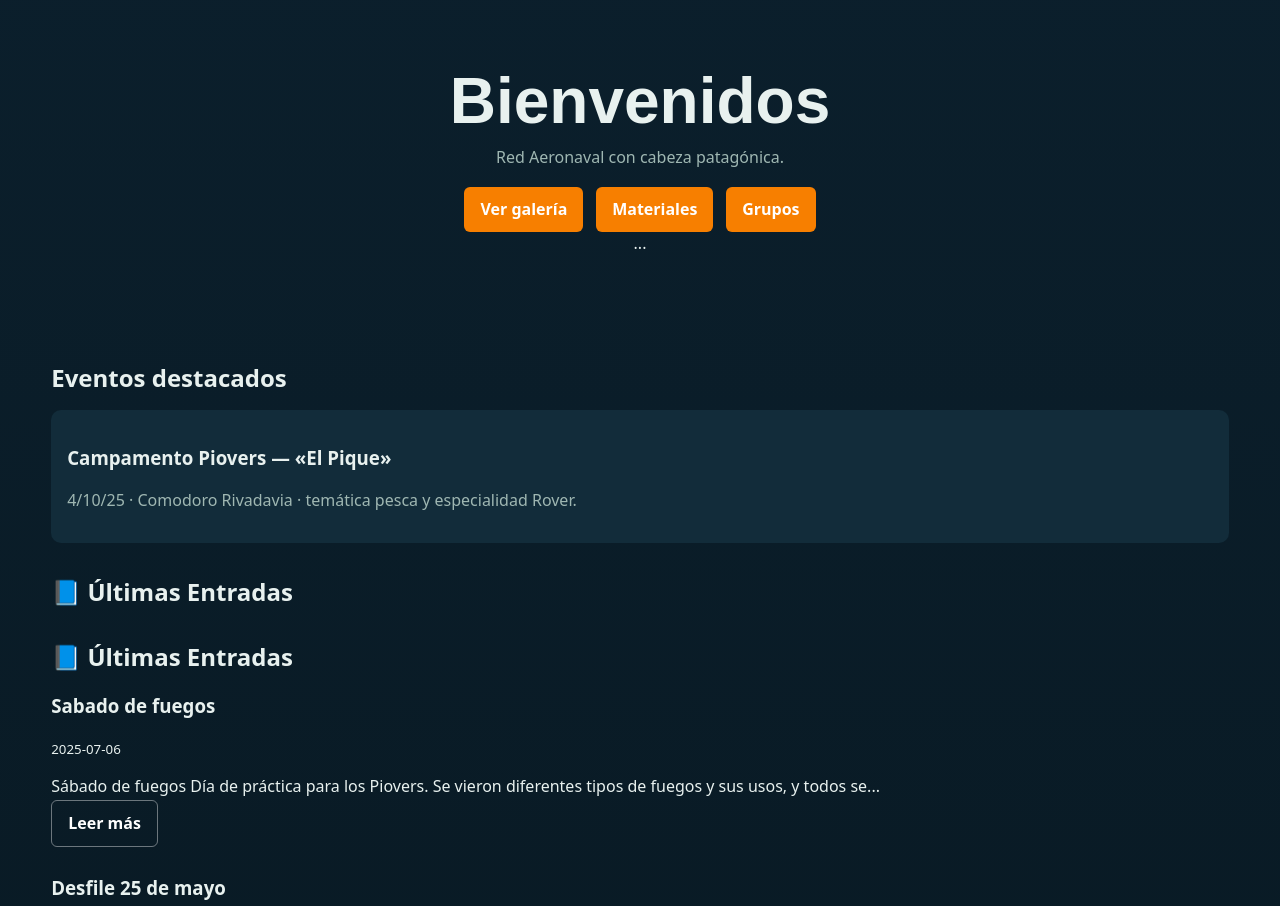
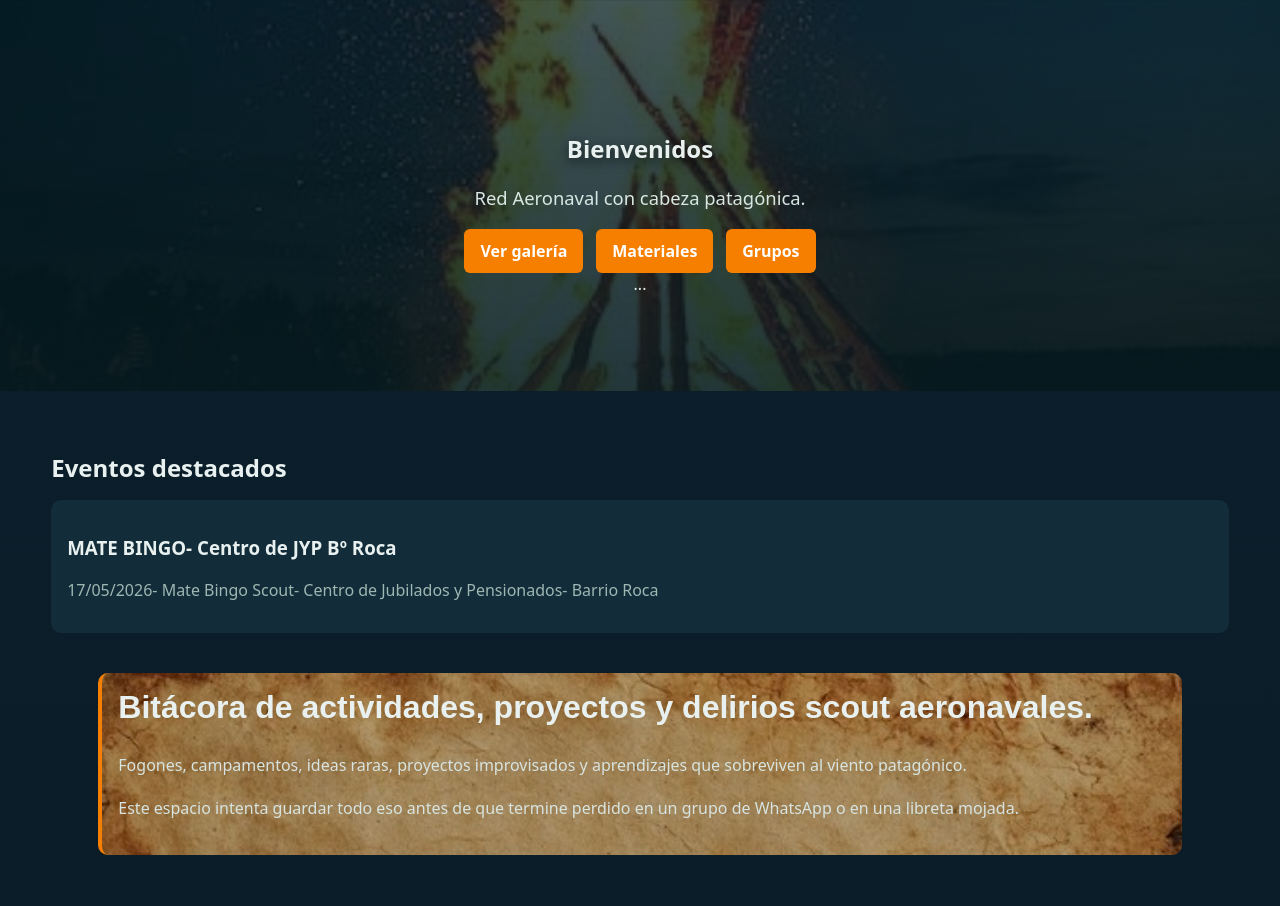
Before and after one commit to jaako1986/piovertadas, a Flask app: page / in a window 1280 px wide. Shown: the part 46-952 px from the top of the page. Run offline with Flask 3, Linux system fonts and the light colour scheme; some web fonts are replaced.

Commit message:
actualizacion home

```diff
--- a/static/css/home_v2.css
+++ b/static/css/home_v2.css
@@ -78,19 +87,30 @@ body{
 
 /* HERO */
 .hero{
-  padding: 4rem 0 3rem;
+  position: relative;
+  padding: 7rem 0 6rem;
   text-align: center;
+
+  background:
+    linear-gradient(rgba(4,28,34,.75), rgba(4,28,34,.88)),
+    url('/static/backgrounds/fogon-hero.jpg');
+
+  background-size: cover;
+  background-position: center;
+}
+
+.hero-inner{
+  max-width: 850px;
+  margin: auto;
 }
 
 .hero-inner h1{
-  font-family: WoodWorks, sans-serif;
-  font-size: clamp(2.5rem, 6vw, 4rem);
-  margin: 0;
+  text-shadow: 0 4px 12px rgba(0,0,0,.6);
 }
 
 .lead{
-  color: var(--muted);
-  margin-top: .5rem;
+  font-size: 1.15rem;
+  color: #d9e7e3;
 }
 
 /* BOTONES */
@@ -229,6 +249,29 @@ body{
   overflow: hidden;
   border-radius: 8px;
 }
+.bitacora{
+  background:
+    linear-gradient(rgba(0,0,0,.25), rgba(0,0,0,.25)),
+    url('/static/backgrounds/papel-textura.jpg');
+
+  background-size: cover;
+  border-left: 4px solid var(--accent);
+}
+
+.bitacora h2{
+  font-family: WoodWorks, sans-serif;
+  font-size: 2rem;
+  margin-top: 0;
+}
+
+.bitacora p{
+  color: #d7e4e1;
+  line-height: 1.7;
+}
+
+.btn-card h3{
+  margin-top: 0;
+}
 
 /* IMG */
 .g-item img{
--- a/templates/base.html
+++ b/templates/base.html
@@ -28,9 +28,50 @@
     <div class="footer-grid">
       <p>© {{ current_year }} Grupo Scouts Aeronavales “Islas Malvinas” Base VIII</p>
       <div class="footer-logos">
-        <img src="{{ url_for('static', filename='backgrounds/logoASA.png') }}" alt="Logo ASA">
+        <img src="{{ url_for('static', filename='backgrounds/logopromesa.png') }}" alt="Logo ASA">
       </div>
     </div>
   </footer>
+<div id="modal" style="display:none; position:fixed; inset:0; background:rgba(0,0,0,.9); justify-content:center; align-items:center; z-index:1000;">
+  <img id="modal-img" style="max-width:90%; max-height:90%; border-radius:8px;">
+</div>
+
+<script>
+const modal = document.getElementById("modal");
+const modalImg = document.getElementById("modal-img");
+
+document.querySelectorAll(".g-item").forEach(el => {
+  el.addEventListener("click", e => {
+    e.preventDefault();
+    modal.style.display = "flex";
+    modalImg.src = el.href;
+  });
+});
+
+modal.addEventListener("click", () => {
+  modal.style.display = "none";
+});
+</script>
+<link rel="stylesheet" href="https://unpkg.com/leaflet/dist/leaflet.css"/>
+
+<script src="https://unpkg.com/leaflet/dist/leaflet.js"></script>
+
+<script>
+const mapa = document.getElementById("mapa");
+
+if (mapa) {
+
+  const map = L.map('mapa').setView([-45.864472, -67.480278], 13);
+
+  L.tileLayer('https://{s}.tile.openstreetmap.org/{z}/{x}/{y}.png', {
+    attribution: '&copy; OpenStreetMap'
+  }).addTo(map);
+
+  L.marker([-45.864472, -67.480278]).addTo(map)
+    .bindPopup('Grupo Scouts Aeronavales Islas Malvinas — Comodoro Rivadavia')
+    .openPopup();
+
+}
+</script>
 </body>
 </html>
--- a/templates/galeria.html
+++ b/templates/galeria.html
@@ -6,10 +6,8 @@
   {% if fotos %}
     <div class="gallery">
       {% for ruta in fotos %}
-       <a class="g-item" href="{{ url_for('static', filename=ruta) }}" target="_blank">
-  <img loading="lazy"
-       src="{{ url_for('static', filename=ruta) }}"
-       alt="Foto {{ loop.index }}">
+     <a class="g-item" href="{{ url_for('static', filename=ruta) }}">
+  <img src="{{ url_for('static', filename=ruta) }}">
 </a>
       {% endfor %}
     </div>
--- a/templates/home_v2.html
+++ b/templates/home_v2.html
@@ -24,15 +24,88 @@
   <h2 class="section-title">Eventos destacados</h2>
   <div class="cards">
     <article class="card">
-      <h3>Campamento Piovers — «El Pique»</h3>
-      <p>4/10/25 · Comodoro Rivadavia · temática pesca y especialidad Rover.</p>
+      <h3>MATE BINGO- Centro de JYP Bº Roca</h3>
+      <p>17/05/2026- Mate Bingo Scout- Centro de Jubilados y Pensionados- Barrio Roca</p>
     </article>
   </div>
+  <!-- ===== QUE ES ===== -->
+<section class="section container">
+
+  <div class="card bitacora">
+
+    <h2>
+      Bitácora de actividades, proyectos y delirios scout aeronavales.
+    </h2>
+
+    <p>
+      Fogones, campamentos, ideas raras, proyectos improvisados y
+      aprendizajes que sobreviven al viento patagónico.
+    </p>
+
+    <p>
+      Este espacio intenta guardar todo eso antes de que termine
+      perdido en un grupo de WhatsApp o en una libreta mojada.
+    </p>
+
+  </div>
+
+</section>
+
+<!-- ===== ACCESOS RAPIDOS ===== -->
+<section class="section container">
+
+<h2 class="section-title">🔥 Últimos movimientos</h2>
+
+  <div class="cards">
+
+  <a class="card btn-card" href="/galeria">
+    <h3>📷 Lo que fuimos haciendo</h3>
+    <p>
+      Campamentos, fuego, construcciones y actividades que salieron bien.
+      O casi.
+    </p>
+  </a>
+
+  <a class="card btn-card" href="/material">
+    <h3>📚 Cosas útiles</h3>
+    <p>
+      Material scout, apuntes, PDFs y herramientas que ayudan a no improvisar tanto.
+    </p>
+  </a>
+
+  <a class="card btn-card" href="/grupos">
+    <h3>🌎 Gente scout</h3>
+    <p>
+      Grupos registrados y personas que también decidieron meterse en este lío.
+    </p>
+  </a>
+
+</div>
+<section class="section container">
+
+  <div class="mapa-home">
+
+    <div class="mapa-texto">
+      <h2>📍 Desde Comodoro Rivadavia</h2>
+
+      <p>
+        Entre viento, tierra y café recalentado, seguimos intentando
+        construir algo que dure más que una fogata mojada.
+      </p>
+
+      <p>
+        Base VIII — Grupo Scouts Aeronavales Islas Malvinas.
+      </p>
+    </div>
+
+    <div id="mapa"></div>
+
+  </div>
+
+</section>
+</section>
   <section class="blog-resumen">
-  <h2>📘 Últimas Entradas</h2>
-
- <section class="blog-resumen">
-  <h2>📘 Últimas Entradas</h2>
+  <h2 class="section-title">🔥 Últimos movimientos</h2>
 
   {% for e in entradas[:2] %}
     <article class="entrada-resumen">
```
Also changed, not shown: other parts of static/css/home_v2.css (+37 -1 lines), static/backgrounds/fogon-hero.jpg (added).
